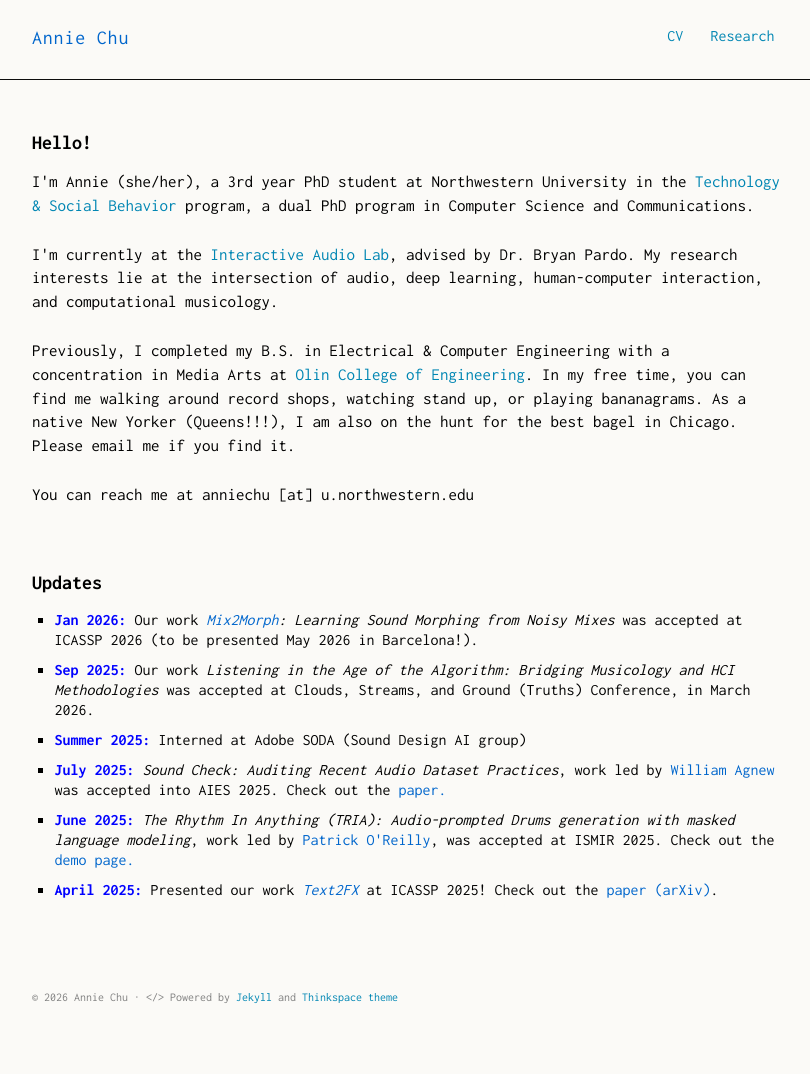
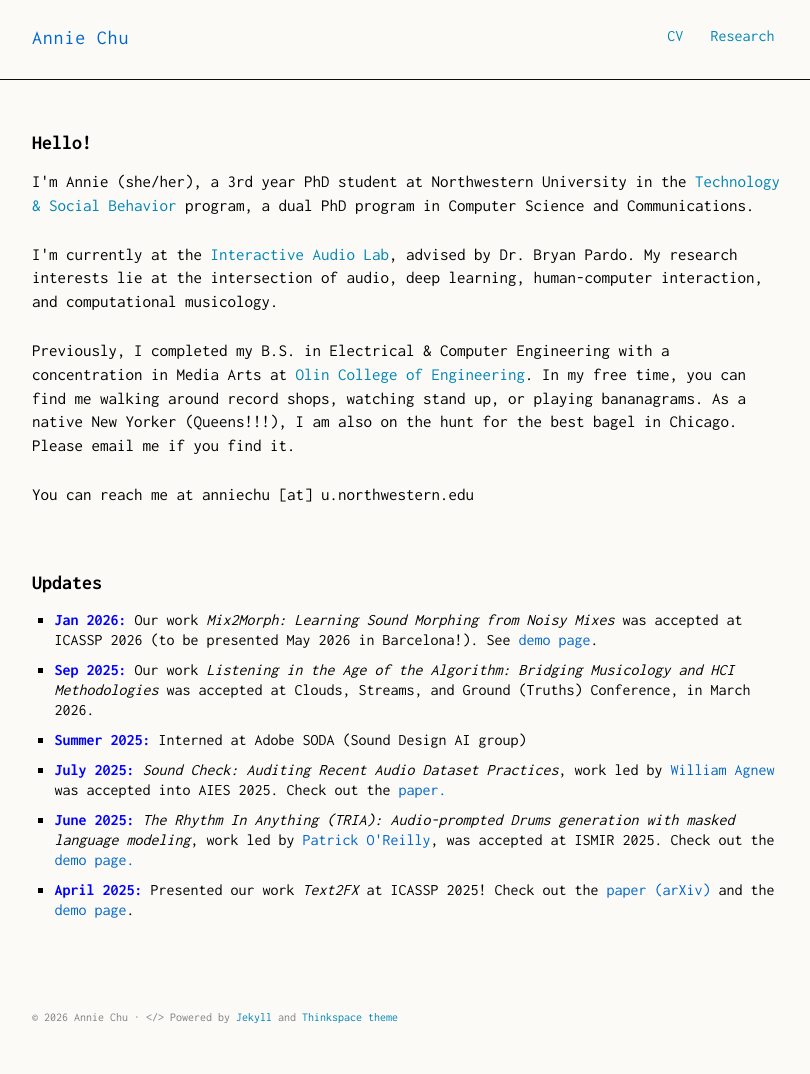
Before and after one commit to anniejchu/anniejchu.github.io, a Jekyll site: the page built from index.md, in a window 1280 px wide. Shown: the whole page, without its empty margins (232-1042 px from the left). Built offline with Jekyll 4.4.1, drawn with Linux system fonts in a browser that asks for light colours; some web fonts are replaced.

Commit message:
hyperlinks

```diff
--- a/index.md
+++ b/index.md
@@ -55,7 +55,7 @@ title: Home
     <ul>
       <li>
         <span style="color: blue;"><strong>Jan 2026:</strong></span>
-        Our work <em><a href="mix2morph/">Mix2Morph</a>: Learning Sound Morphing from Noisy Mixes</em> was accepted at ICASSP 2026 (to be presented May 2026 in Barcelona!).
+        Our work <em>Mix2Morph: Learning Sound Morphing from Noisy Mixes</em> was accepted at ICASSP 2026 (to be presented May 2026 in Barcelona!). See <a href="mix2morph/">demo page</a>.
       </li>
       <li>
         <span style="color: blue;"><strong>Sep 2025:</strong></span>
@@ -75,9 +75,11 @@ title: Home
       </li>
       <li>
         <span style="color: blue;"><strong>April 2025:</strong></span>
-        Presented our work <em><a href="text2fx/">Text2FX</a></em> at ICASSP 2025!
+        Presented our work <em>Text2FX</em> at ICASSP 2025!
         Check out the
-        <a href="https://arxiv.org/abs/2409.18847">paper (arXiv)</a>.
+        <a href="https://arxiv.org/abs/2409.18847">paper (arXiv)</a>
+        and the
+        <a href="text2fx/">demo page</a>.
       </li>
     </ul>
   </div>
```
Also changed, not shown: 2 other files.
